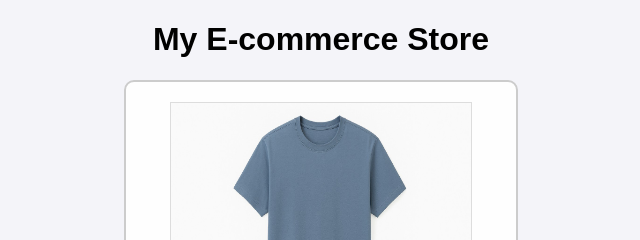
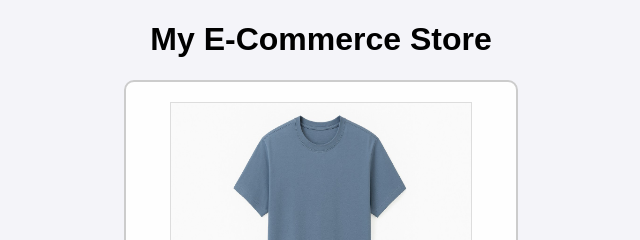
Before and after one commit to Shubham10576/FIRST-YEAR-WED-DEV, a plain HTML site: page Exp6.html in a window 1280 px wide. Shown: the top 240 px of the page, 319-959 px from the left. Drawn offline with Linux system fonts and the light colour scheme.

Commit message:
expcss6 done

```diff
--- a/Exp6.html
+++ b/Exp6.html
@@ -7,7 +7,7 @@
 </head>
 <body>
 
-  <h1 align="center">My E-commerce Store</h1>
+  <h1 align="center">My E-Commerce Store</h1>
 
   <div class="product-card">
     <img src="083495745b014a0aad24aabd1cc721003dfc3922a10829f49c434af03067543b (1).jpeg" alt="Product Image" class="product-img">
```
